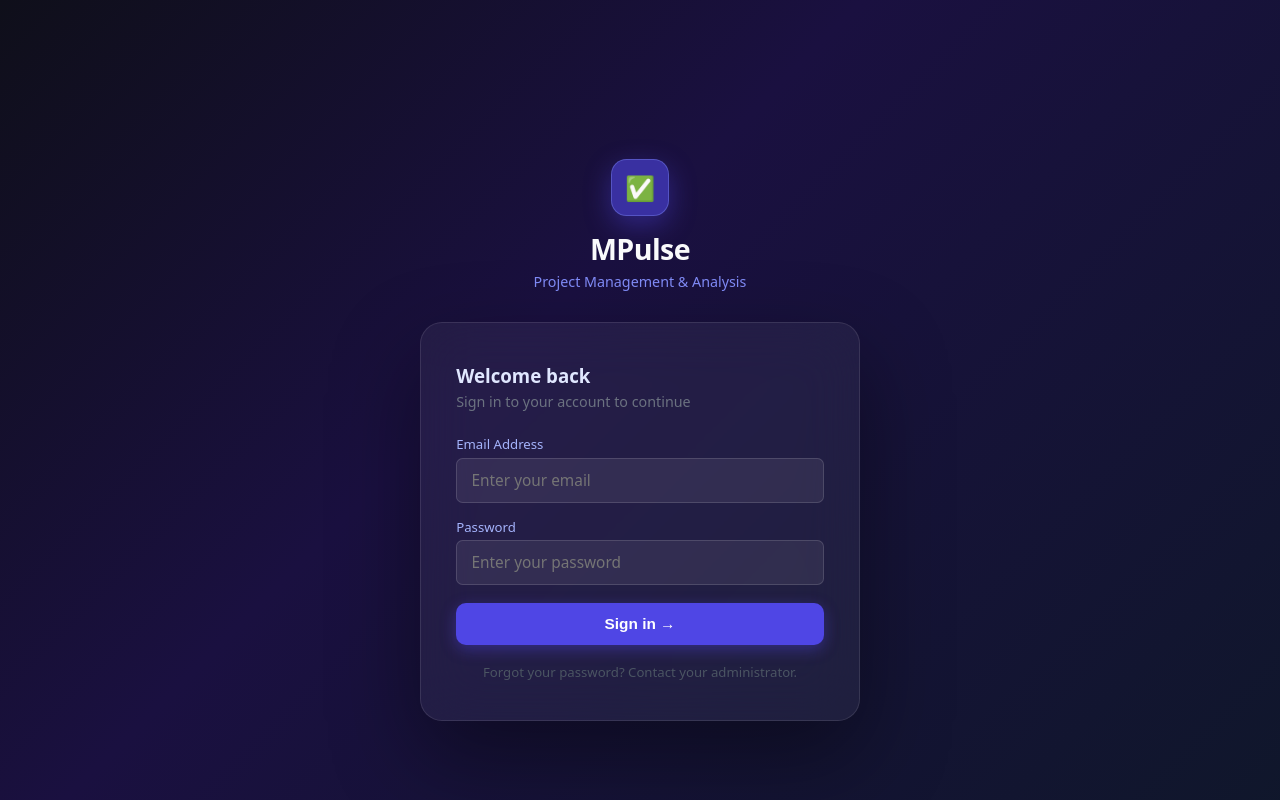
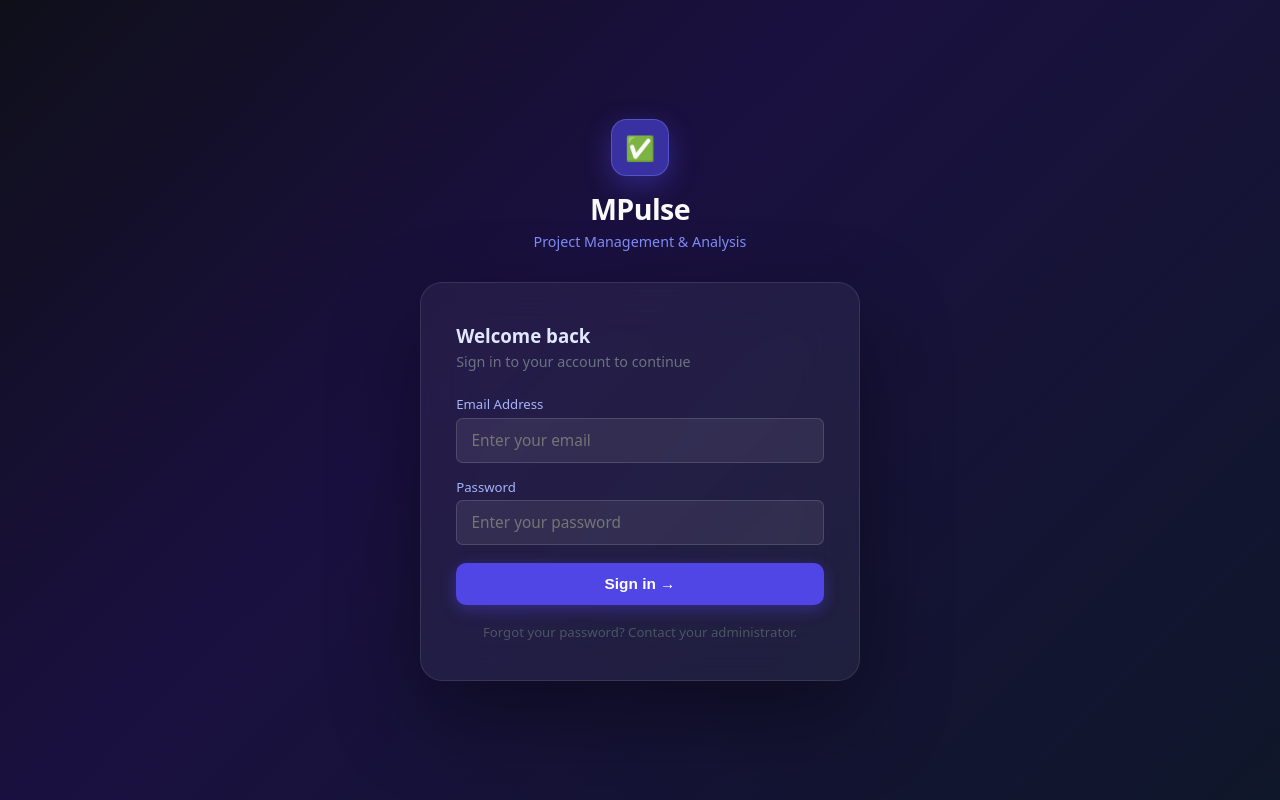
Before and after one commit to arshiya-21/Mpulse, a React (Vite) app in the folder frontend/: page / in a window 1280 px wide. Built offline with nearby package versions, Linux system fonts and the light colour scheme.

Commit message:
Landing Page Modification

```diff
--- a/frontend/src/FirstTimePasswordReset.jsx
+++ b/frontend/src/FirstTimePasswordReset.jsx
@@ -24,7 +24,7 @@ export default function FirstTimePasswordReset({ resetToken, userName, onSuccess
   const iS = { width:'100%', padding:'10px 13px', fontSize:14, border:'1px solid rgba(255,255,255,0.14)', borderRadius:6, background:'rgba(255,255,255,0.07)', color:'#f9fafb', outline:'none', fontFamily:'system-ui,sans-serif', boxSizing:'border-box' };
 
   return (
-    <div style={{minHeight:'100vh',background:'linear-gradient(135deg,#0f0f1a 0%,#1a1040 40%,#0f172a 100%)',display:'flex',alignItems:'center',justifyContent:'center',fontFamily:'system-ui,sans-serif'}}>
+    <div style={{minHeight:'100%',background:'linear-gradient(135deg,#0f0f1a 0%,#1a1040 40%,#0f172a 100%)',display:'flex',alignItems:'center',justifyContent:'center',fontFamily:'system-ui,sans-serif'}}>
       <div>
         <div style={{textAlign:'center',marginBottom:28}}>
           <div style={{width:52,height:52,borderRadius:14,background:'rgba(79,70,229,0.6)',border:'1px solid rgba(129,140,248,0.4)',display:'flex',alignItems:'center',justifyContent:'center',margin:'0 auto 12px',fontSize:22}}>✅</div>
--- a/frontend/src/SetPassword.jsx
+++ b/frontend/src/SetPassword.jsx
@@ -35,7 +35,7 @@ export default function SetPassword() {
   };
 
   return (
-    <div style={{minHeight:'100vh',background:'linear-gradient(135deg,#0f0f1a 0%,#1a1040 40%,#0f172a 100%)',display:'flex',alignItems:'center',justifyContent:'center',fontFamily:'system-ui,sans-serif'}}>
+    <div style={{minHeight:'100%',background:'linear-gradient(135deg,#0f0f1a 0%,#1a1040 40%,#0f172a 100%)',display:'flex',alignItems:'center',justifyContent:'center',fontFamily:'system-ui,sans-serif'}}>
       <div>
         <div style={{textAlign:'center',marginBottom:28}}>
           <div style={{width:52,height:52,borderRadius:14,background:'rgba(79,70,229,0.6)',border:'1px solid rgba(129,140,248,0.4)',display:'flex',alignItems:'center',justifyContent:'center',margin:'0 auto 12px',fontSize:22,boxShadow:'0 8px 24px rgba(79,70,229,0.4)'}}>🔑</div>
--- a/frontend/src/app.jsx
+++ b/frontend/src/app.jsx
@@ -183,7 +183,7 @@ function Shell({user,onLogout}){
   const sideW=collapsed?58:210;
 
   return(
-    <div style={{display:"flex",height:"100vh",overflow:"hidden",background:"#f4f6f9",fontFamily:"system-ui,sans-serif",fontSize:14,color:"#111827"}}>
+    <div style={{display:"flex",height:"100%",overflow:"hidden",background:"#f4f6f9",fontFamily:"system-ui,sans-serif",fontSize:14,color:"#111827"}}>
       <div style={{width:sideW,minWidth:sideW,background:"#0f1117",display:"flex",flexDirection:"column",flexShrink:0,transition:"width 0.22s cubic-bezier(.4,0,.2,1), min-width 0.22s cubic-bezier(.4,0,.2,1)",overflow:"hidden"}}>
         <div style={{padding:collapsed?"16px 0":"16px 14px 14px",borderBottom:"1px solid rgba(255,255,255,0.05)",display:"flex",alignItems:"center",justifyContent:"center",flexShrink:0}}>
           {!collapsed?(
@@ -324,7 +324,7 @@ function Login({onLogin}){
 
   const iS={width:"100%",padding:"10px 13px",fontSize:14,border:"1px solid rgba(255,255,255,0.14)",borderRadius:6,background:"rgba(255,255,255,0.07)",color:"#f9fafb",outline:"none",fontFamily:"system-ui,sans-serif"};
   return(
-    <div style={{minHeight:"100vh",background:"linear-gradient(135deg,#0f0f1a 0%,#1a1040 40%,#0f172a 100%)",display:"flex",alignItems:"center",justifyContent:"center",fontFamily:"system-ui,sans-serif"}}>
+    <div style={{minHeight:"100%",background:"linear-gradient(135deg,#0f0f1a 0%,#1a1040 40%,#0f172a 100%)",display:"flex",alignItems:"center",justifyContent:"center",fontFamily:"system-ui,sans-serif"}}>
       <div>
         <div style={{textAlign:"center",marginBottom:28}}>
           <div style={{width:52,height:52,borderRadius:14,background:"rgba(79,70,229,0.6)",border:"1px solid rgba(129,140,248,0.4)",display:"flex",alignItems:"center",justifyContent:"center",margin:"0 auto 12px",fontSize:22,boxShadow:"0 8px 24px rgba(79,70,229,0.4)"}}>✅</div>
```
